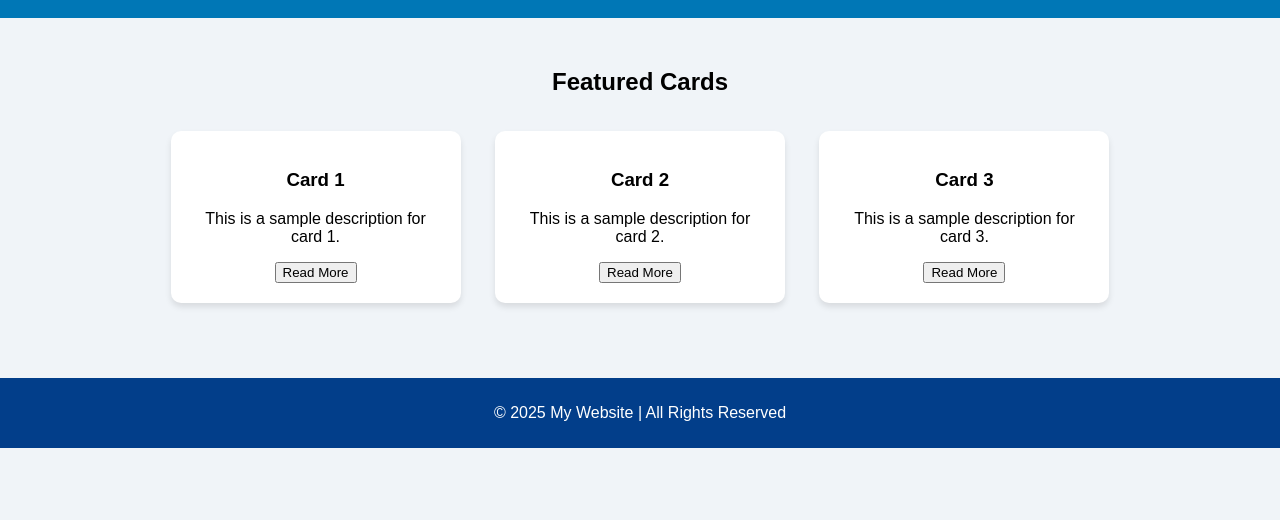
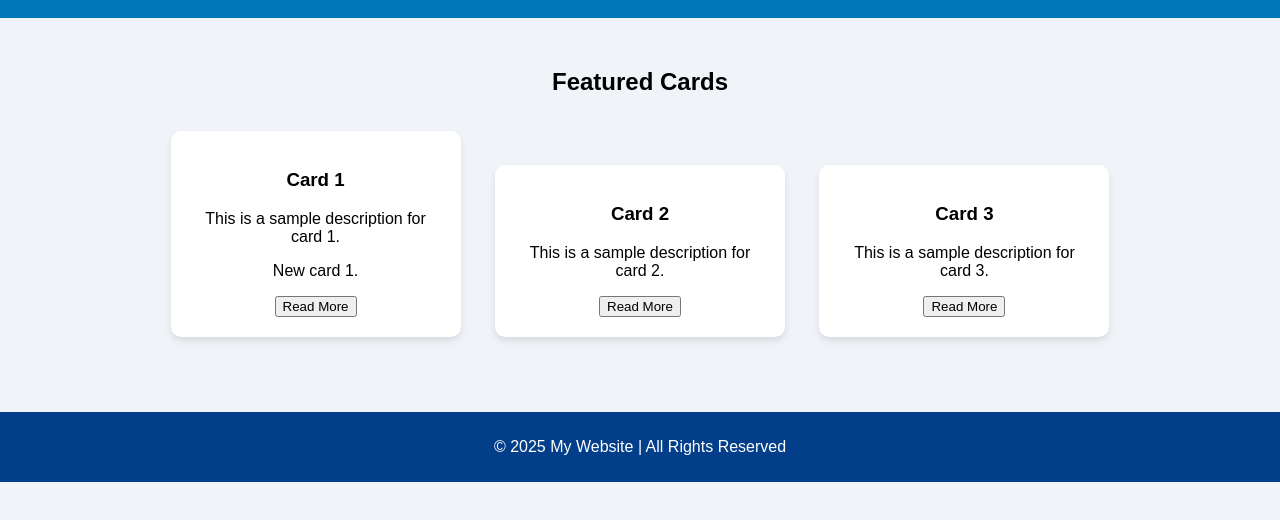
Before and after one commit to charmi2208/project1, a plain HTML site: page index.html in a window 1280 px wide. Shown: the part 120-640 px from the top of the page. Drawn offline with Linux system fonts and the light colour scheme.

Commit message:
Update index.html

```diff
--- a/index.html
+++ b/index.html
@@ -60,6 +60,7 @@
     <div class="card">
       <h3>Card 1</h3>
       <p>This is a sample description for card 1.</p>
+      <p>New card 1.</p>
       <button>Read More</button>
     </div>
     <div class="card">
```
